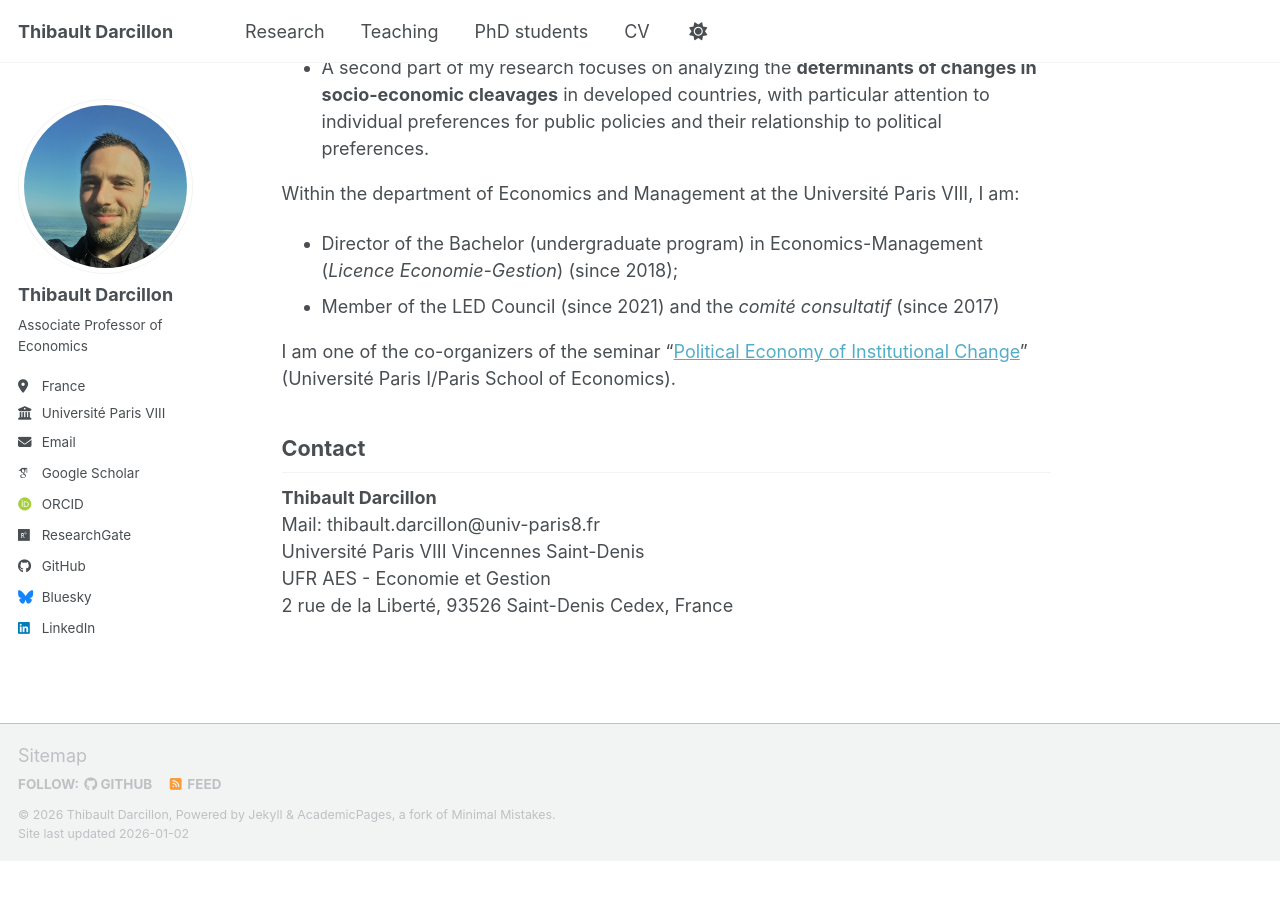
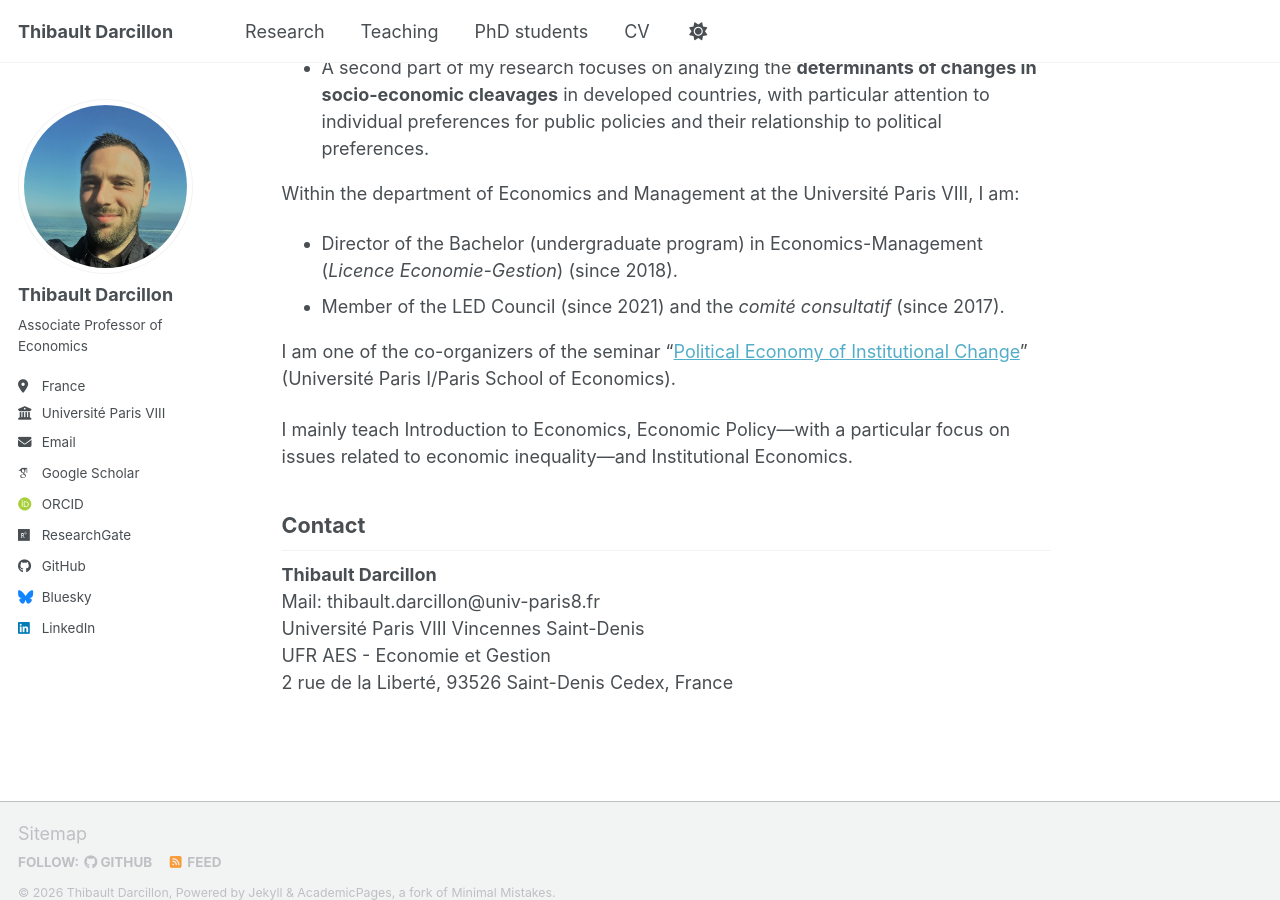
Before and after one commit to thibaultdarcillon/thibaultdarcillon.github.io, a Jekyll site: the page built from _pages/about.md, in a window 1280 px wide and 900 px high, scrolled down 540 px. Built offline with Jekyll 4.4.1, drawn with Linux system fonts in a browser that asks for light colours; some web fonts are replaced; a script bundle is joined from its source files by our own code; library files that are not in the unit come from our copies; before the commit the page ends 1402 px from its top, so only the background shows below that.

Commit message:
Update pages

```diff
--- a/_pages/about.md
+++ b/_pages/about.md
@@ -15,10 +15,12 @@ My **research interests** are in questions related to (i) Political Economy; (ii
 
 Within the department of Economics and Management at the Université Paris VIII, I am:
 
-- Director of the Bachelor (undergraduate program) in Economics-Management (*Licence Economie-Gestion*) (since 2018);
-- Member of the LED Council (since 2021) and the *comité consultatif* (since 2017)
+- Director of the Bachelor (undergraduate program) in Economics-Management (*Licence Economie-Gestion*) (since 2018).
+- Member of the LED Council (since 2021) and the *comité consultatif* (since 2017).
 
 I am one of the co-organizers of the seminar "[Political Economy of Institutional Change](https://www.parisschoolofeconomics.eu/evenements/economie-politique-du-changement-institutionnel-epci/)" (Université Paris I/Paris School of Economics).
+
+I mainly teach Introduction to Economics, Economic Policy—with a particular focus on issues related to economic inequality—and Institutional Economics.
 
 ## Contact
 
```
Also changed, not shown: _pages/research.md (+6 -6 lines), _pages/teaching.md (+2 -2 lines).
